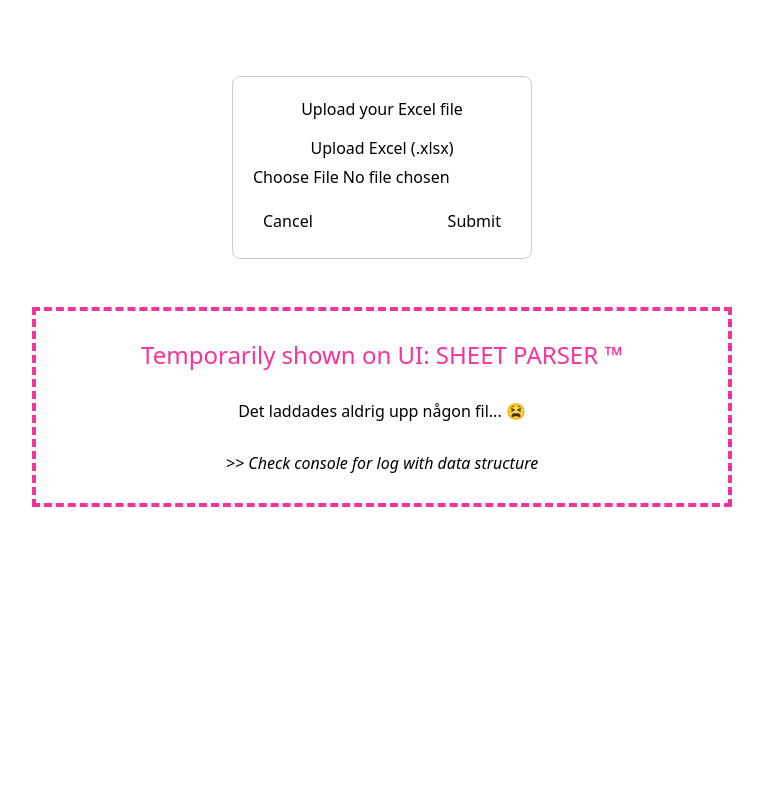
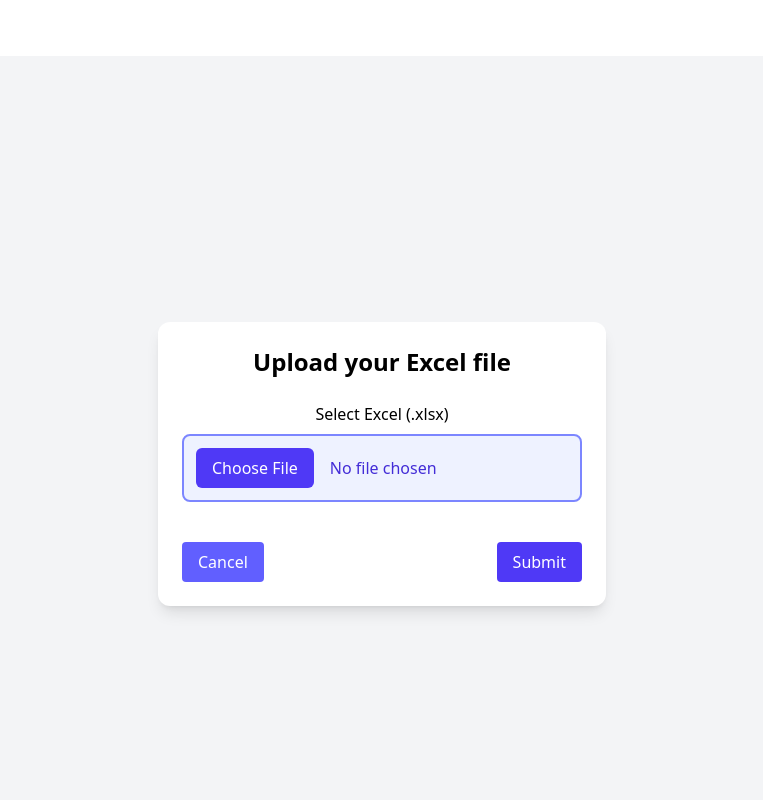
Before and after one commit to JoseRaul-TR/State-of-Mind-Filuppladdning-datal-sning-i-grupp, a React (Vite) app: page / in a window 1280 px wide. Both pictures are taken after a click on the button "UPLOAD FILE". Shown: the top 800 px of the page, without its empty margins (258-1021 px from the left). Built offline with nearby package versions, Linux system fonts and the light colour scheme; no server answers.

Commit message:
small style changes and english on alert.

```diff
--- a/src/components/UploadFile.jsx
+++ b/src/components/UploadFile.jsx
@@ -16,7 +16,7 @@ export default function UploadFile({ onSubmit }) {
     if (file) {
       onSubmit({ file });
     } else {
-      alert("Vänligen välj en Excel-fil");
+      alert("Please select an Excel file");
     }
   };
 
@@ -27,23 +27,12 @@ export default function UploadFile({ onSubmit }) {
   };
 
   return (
-    <main
-      style={{
-        display: "flex",
-        flexDirection: "column",
-        alignItems: "center",
-        padding: "20px",
-      }}
-    >
+    <main className="flex min-h-screen flex-col items-center justify-center bg-gray-100 p-6">
       {/* Startknapp */}
       {!showForm && (
         <button
           onClick={() => setShowForm(true)}
-          style={{
-            padding: "10px 20px",
-            marginBottom: "20px",
-            cursor: "pointer",
-          }}
+          className="rounded-lg bg-indigo-600 px-6 py-3 text-white shadow transition hover:bg-indigo-700"
         >
           UPLOAD FILE
         </button>
@@ -51,34 +40,38 @@ export default function UploadFile({ onSubmit }) {
 
       {/* Formulär */}
       {showForm && (
-        <div
-          style={{
-            border: "1px solid #ccc",
-            padding: "20px",
-            borderRadius: "8px",
-            width: "300px",
-            display: "flex",
-            flexDirection: "column",
-            gap: "15px",
-          }}
-        >
-          <h2 style={{ textAlign: "center" }}>Upload your Excel file</h2>
+        <div className="mt-4 flex w-full max-w-md flex-col gap-6 rounded-xl bg-white p-6 shadow-lg">
+          <h2 className="text-center text-2xl font-semibold">
+            Upload your Excel file
+          </h2>
 
-          <div style={{ display: "flex", flexDirection: "column", gap: "5px" }}>
-            <label>Upload Excel (.xlsx)</label>
-            <input type="file" accept=".xlsx" onChange={handleFileChange} />
+          {/* Inputfält för Excel-fil – tydligare styling */}
+          <div className="flex flex-col gap-2">
+            <label className="font-medium">Select Excel (.xlsx)</label>
+            <input
+              type="file"
+              accept=".xlsx"
+              onChange={handleFileChange}
+              className="w-full cursor-pointer rounded-lg border-2 border-indigo-400 bg-indigo-50 p-3 text-indigo-700 file:mr-4 file:rounded-md file:border-0 file:bg-indigo-600 file:px-4 file:py-2 file:text-white file:transition hover:border-indigo-500 hover:bg-indigo-100 hover:file:bg-indigo-700"
+            />
+            {file && (
+              <p className="mt-1 text-gray-600">
+                Selected file: <span className="font-medium">{file.name}</span>
+              </p>
+            )}
           </div>
 
-          <div style={{ display: "flex", justifyContent: "space-between" }}>
+          {/* Knappar */}
+          <div className="mt-4 flex justify-between">
             <button
               onClick={handleCancel}
-              style={{ padding: "5px 10px", cursor: "pointer" }}
+              className="rounded bg-indigo-500 px-4 py-2 text-white transition hover:bg-indigo-600"
             >
               Cancel
             </button>
             <button
               onClick={handleSubmit}
-              style={{ padding: "5px 10px", cursor: "pointer" }}
+              className="rounded bg-indigo-600 px-4 py-2 text-white transition hover:bg-indigo-700"
             >
               Submit
             </button>
```
